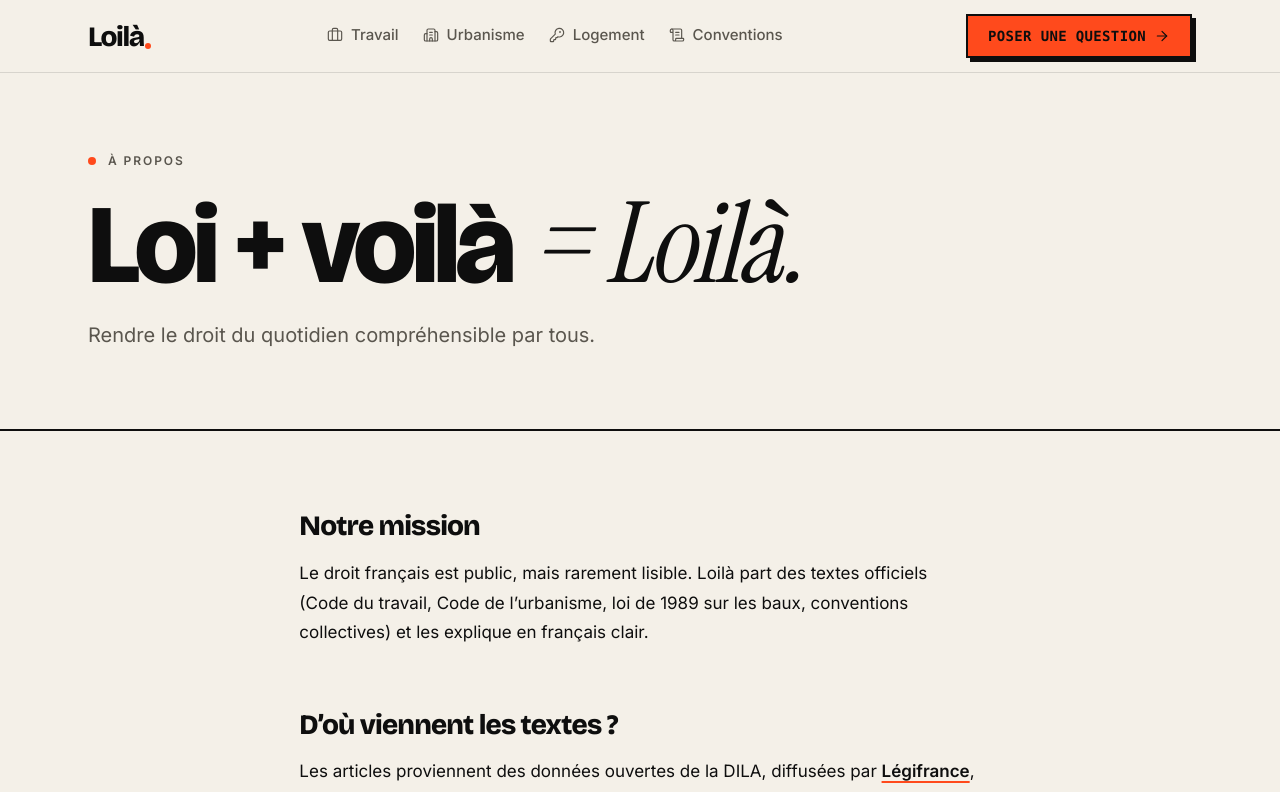
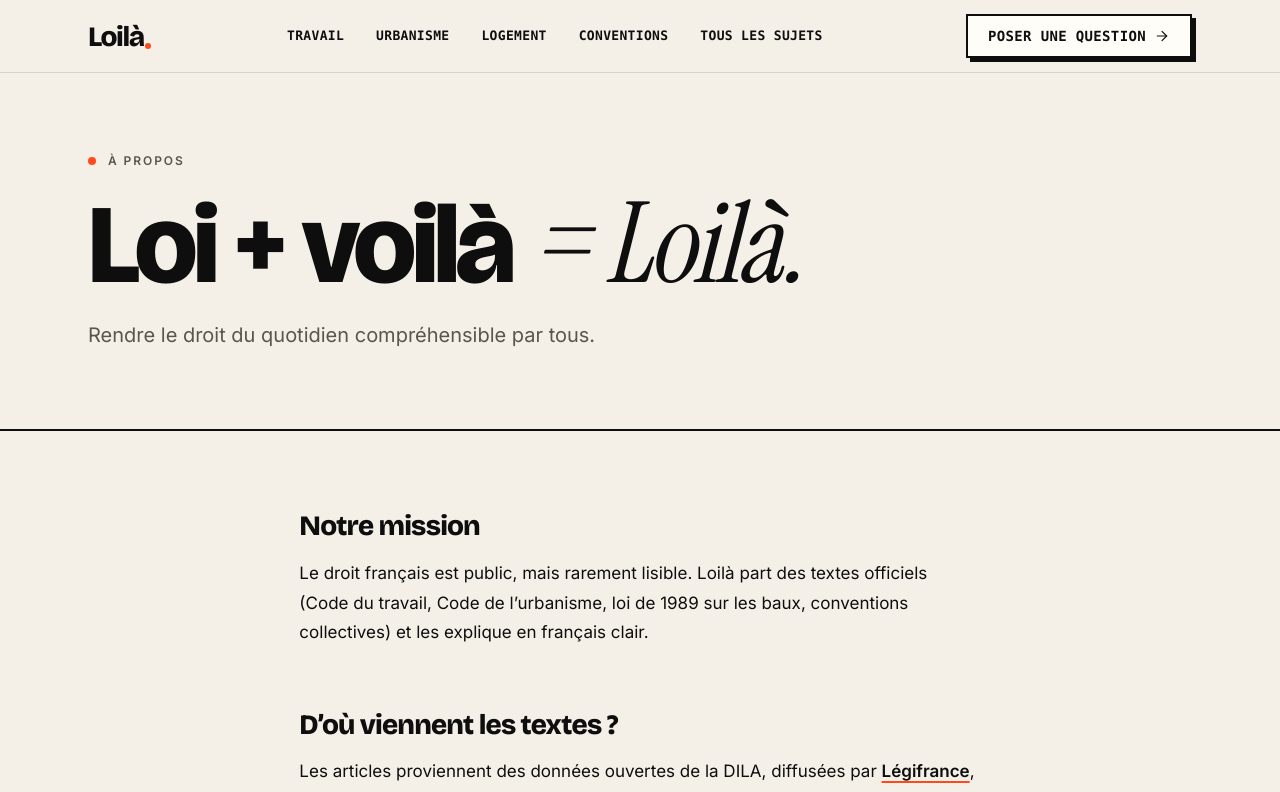
Before and after one commit to kameltovic/loila, a Next.js app: page /a-propos in a window 1280 px wide. Shown: the top 792 px of the page. Built offline with nearby package versions, Linux system fonts and the light colour scheme.

Commit message:
White brutalist CTA, icon-free nav with brutalist hover, Sujets nav link

```diff
--- a/src/components/Header.tsx
+++ b/src/components/Header.tsx
@@ -4,7 +4,6 @@
 import Link from "next/link";
 import { usePathname } from "next/navigation";
 import { ArrowRight, Menu, X } from "lucide-react";
-import ThemeIcon from "@/components/ThemeIcon";
 import { btnPrimary } from "@/components/ui";
 
 const NAV = [
@@ -12,6 +11,7 @@
   { slug: "urbanisme", label: "Urbanisme" },
   { slug: "logement", label: "Logement" },
   { slug: "conventions", label: "Conventions" },
+  { slug: "sujets", label: "Tous les sujets" },
 ];
 
 export function Logo({ className = "" }: { className?: string }) {
@@ -45,15 +45,14 @@
           <Logo />
         </Link>
 
-        <ul className="hidden items-center gap-6 text-[0.9375rem] font-medium md:flex">
+        <ul className="hidden items-center gap-1 font-mono text-[0.8125rem] font-bold tracking-wide uppercase md:flex">
           {NAV.map((n) => (
             <li key={n.slug}>
               <Link
                 href={`/${n.slug}`}
                 aria-current={active(n.slug) ? "page" : undefined}
-                className="inline-flex items-center gap-2 border-b-2 border-transparent py-1 text-fg-2 transition hover:text-fg aria-[current=page]:border-signal aria-[current=page]:text-fg"
+                className="relative block border-2 border-transparent px-3 py-1.5 transition-[transform,box-shadow,background-color] hover:-translate-x-0.5 hover:-translate-y-0.5 hover:border-fg hover:bg-surface hover:shadow-[3px_3px_0_0_var(--fg)] aria-[current=page]:border-fg aria-[current=page]:bg-fg aria-[current=page]:text-bg motion-reduce:transition-none motion-reduce:hover:translate-0"
               >
-                <ThemeIcon slug={n.slug} size={16} />
                 {n.label}
               </Link>
             </li>
@@ -92,7 +91,6 @@
                   onClick={close}
                   className="flex items-center gap-3 py-4 font-display text-2xl font-bold tracking-tight decoration-signal decoration-[3px] underline-offset-[6px] aria-[current=page]:underline"
                 >
-                  <ThemeIcon slug={n.slug} size={22} />
                   {n.label}
                 </Link>
               </li>
--- a/src/components/ui.tsx
+++ b/src/components/ui.tsx
@@ -20,7 +20,7 @@
 export const display = "font-display font-extrabold tracking-[-0.04em]";
 
 export const btnPrimary =
-  "inline-flex items-center justify-center gap-2 border-2 border-fg bg-signal px-5 py-2.5 font-mono text-sm font-bold uppercase tracking-wide text-ink shadow-[4px_4px_0_0_var(--fg)] transition-[transform,box-shadow] hover:translate-x-[2px] hover:translate-y-[2px] hover:shadow-[2px_2px_0_0_var(--fg)] active:translate-x-[4px] active:translate-y-[4px] active:shadow-none motion-reduce:transition-none";
+  "inline-flex items-center justify-center gap-2 border-2 border-fg bg-surface px-5 py-2.5 font-mono text-sm font-bold uppercase tracking-wide text-fg shadow-[4px_4px_0_0_var(--fg)] transition-[transform,box-shadow] hover:translate-x-[2px] hover:translate-y-[2px] hover:shadow-[2px_2px_0_0_var(--fg)] active:translate-x-[4px] active:translate-y-[4px] active:shadow-none motion-reduce:transition-none";
 export const btnSecondary =
   "inline-flex items-center justify-center gap-2 rounded-full border-2 border-fg px-5 py-2.5 font-semibold transition hover:bg-fg hover:text-bg";
 
```
